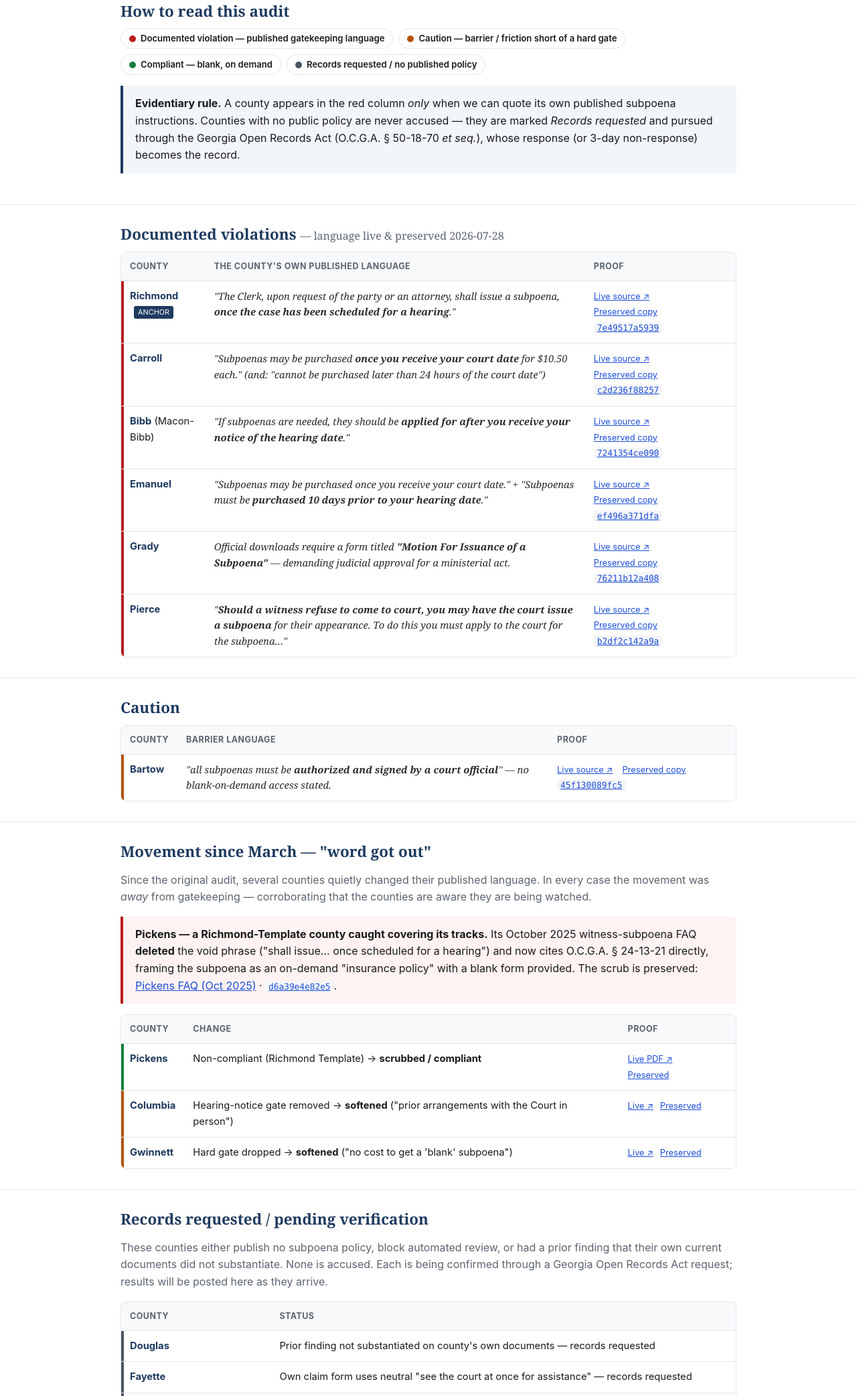
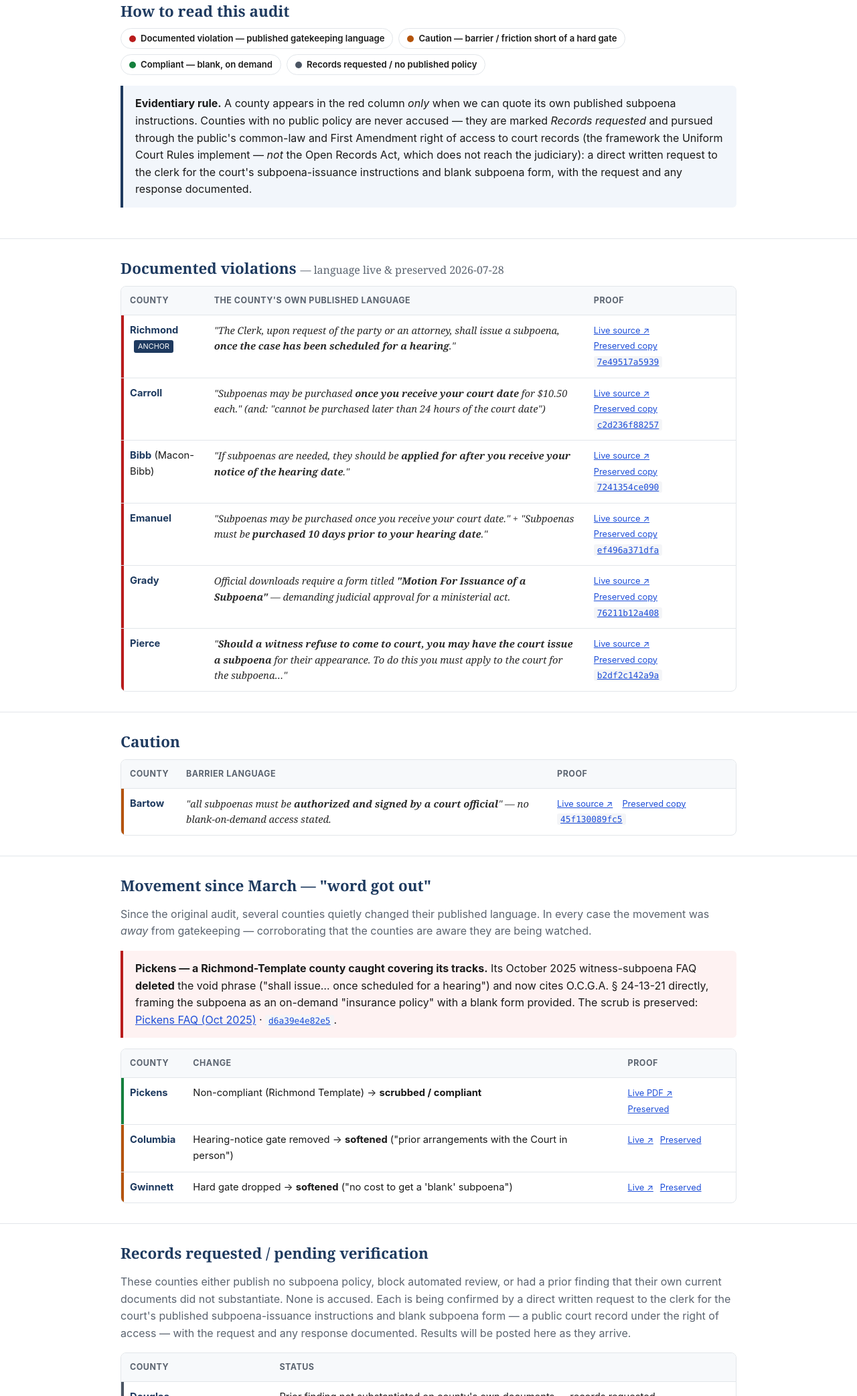
Before and after one commit to marketingmatrixmedia-hub/judicialuniformity-website, a plain HTML site: page index.html in a window 1280 px wide. Shown: the part 715-2800 px from the top of the page at 67% size. Drawn offline with Linux system fonts and the light colour scheme.

Commit message:
Correct legal framing: judiciary is outside the Open Records Act
Access to magistrate court records runs through the common-law / First Amendment
right of access (Uniform Court Rules), not O.C.G.A. § 50-18-70. Reframe the
"records requested" mechanism as a direct written request to the clerk.

Co-Authored-By: Claude Opus 4.8 (1M context) <noreply@anthropic.com>

```diff
--- a/index.html
+++ b/index.html
@@ -110,8 +110,10 @@
     <div class="callout navy">
       <strong>Evidentiary rule.</strong> A county appears in the red column <em>only</em> when we can quote its
       own published subpoena instructions. Counties with no public policy are never accused — they are marked
-      <em>Records requested</em> and pursued through the Georgia Open Records Act (O.C.G.A. § 50-18-70 <em>et seq.</em>),
-      whose response (or 3-day non-response) becomes the record.
+      <em>Records requested</em> and pursued through the public's common-law and First Amendment right of access to
+      court records (the framework the Uniform Court Rules implement — <em>not</em> the Open Records Act, which does
+      not reach the judiciary): a direct written request to the clerk for the court's subpoena-issuance instructions
+      and blank subpoena form, with the request and any response documented.
     </div>
   </div>
 </section>
@@ -237,8 +239,10 @@
   <div class="wrap">
     <h2>Records requested / pending verification</h2>
     <p class="lede">These counties either publish no subpoena policy, block automated review, or had a prior finding
-    that their own current documents did not substantiate. None is accused. Each is being confirmed through a
-    Georgia Open Records Act request; results will be posted here as they arrive.</p>
+    that their own current documents did not substantiate. None is accused. Each is being confirmed by a direct written
+    request to the clerk for the court's published subpoena-issuance instructions and blank subpoena form — a public
+    court record under the right of access — with the request and any response documented. Results will be posted here
+    as they arrive.</p>
     <div class="tablewrap">
       <table>
         <thead><tr><th>County</th><th>Status</th></tr></thead>
@@ -263,7 +267,9 @@
       <li>Every quoted phrase was <strong>confirmed present in the saved file</strong>, not merely in a rendered view.</li>
       <li>All preserved files are fingerprinted with SHA-256 in <a href="evidence/SHA256SUMS.txt"><code>SHA256SUMS.txt</code></a>
           — anyone can run <code>sha256sum -c SHA256SUMS.txt</code> to prove no file was altered after capture.</li>
-      <li>Counties with no published policy are pursued via the Open Records Act; the response becomes the record.</li>
+      <li>Counties with no published policy are pursued by direct written request to the clerk for the court's
+          subpoena-issuance instructions and blank form — a public court record under the common-law / First Amendment
+          right of access (the judiciary is outside the Open Records Act). The request and response become the record.</li>
       <li>Independent third-party timestamps are being added via the Internet Archive's Wayback Machine.</li>
     </ol>
     <div class="callout navy">Full narrative &amp; per-county evidence index: <code>SUPPLEMENT_since_v5.md</code> and
```
